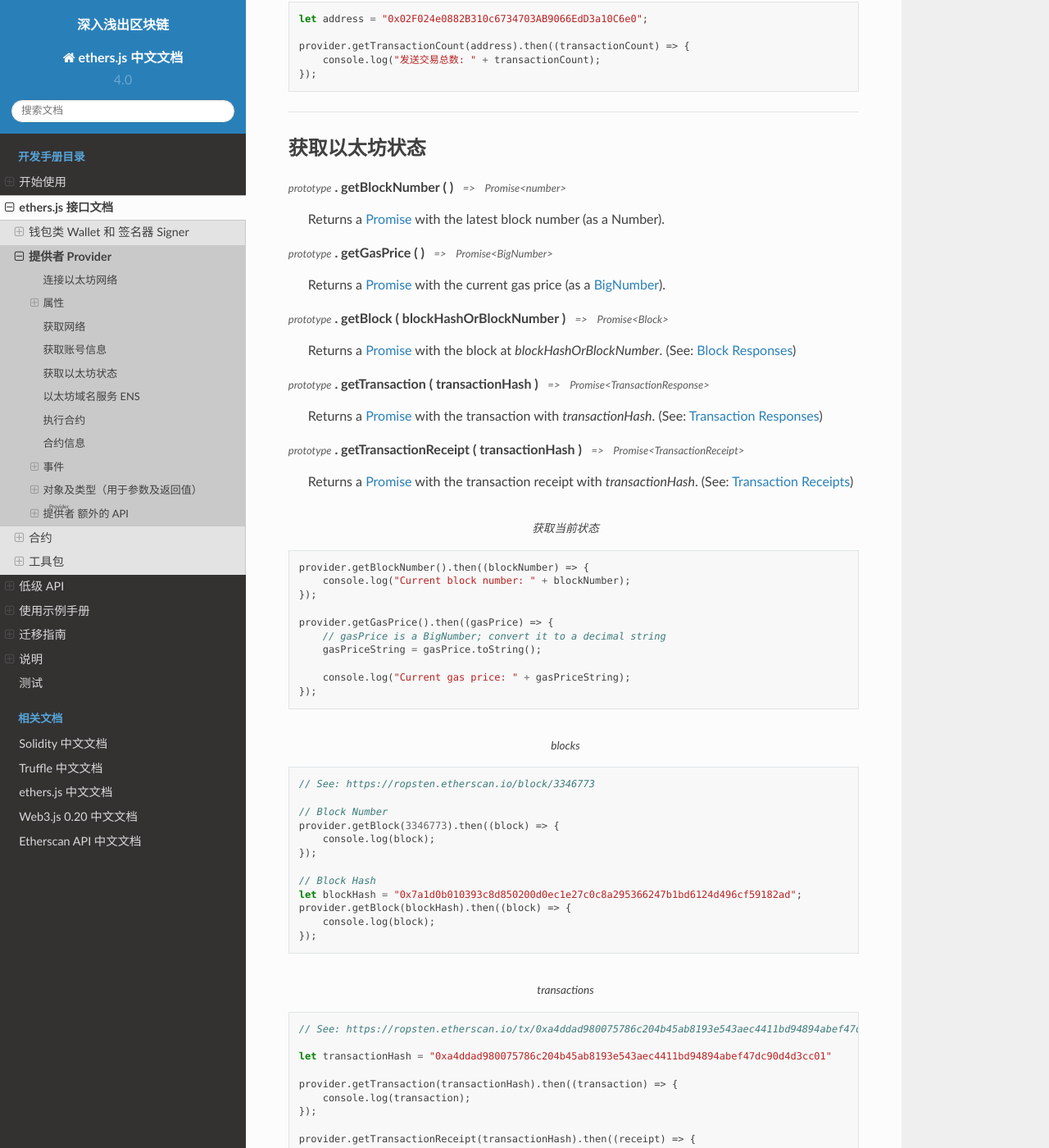
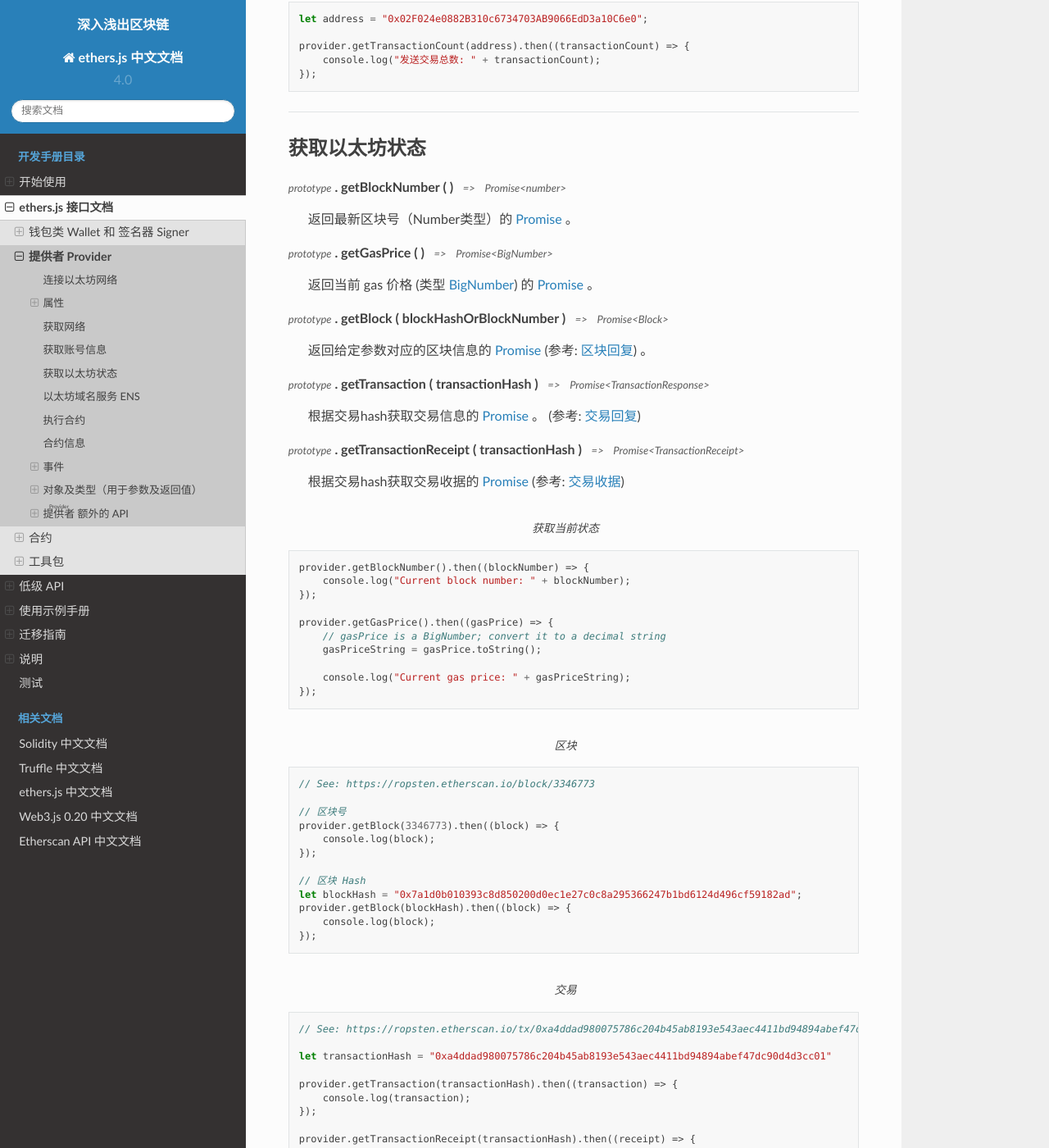
Before and after one commit to lbc-team/ethers.js-docs, a Sphinx documentation site: the page built from source/api-providers.rst, in a window 1280 px wide and 1400 px high, scrolled down 5419 px. Shown: the whole window at 82% size. Built offline with Sphinx 7.4.7 and the Read the Docs theme 2.0.0, drawn with Linux system fonts in a browser that asks for light colours; comment, search, counter and statistics services are not loaded; some of the changed text lies outside the part shown.

Commit message:
translate 获取以太坊状态

```diff
--- a/source/api-providers.rst
+++ b/source/api-providers.rst
@@ -244,7 +244,7 @@ IpcProvider （派生于 JsonRpcProvider ）属性
 .. _provider-account:
 
 获取账号信息
-===========
+==============
 
 :sup:`prototype` . getBalance ( addressOrName [ , blockTag :sup:`= "latest"` ] ) |nbsp| :sup:`=>` |nbsp| :sup:`Promise<BigNumber>`
     返回参数 *addressOrName* 余额的（类型为 :ref:`BigNumber <bignumber>` ） :ref:`Promise <promise>` 对象。
@@ -285,20 +285,20 @@ IpcProvider （派生于 JsonRpcProvider ）属性
 =================
 
 :sup:`prototype` . getBlockNumber ( ) |nbsp| :sup:`=>` |nbsp| :sup:`Promise<number>`
-    Returns a :ref:`Promise <promise>` with the latest block number (as a Number).
+    返回最新区块号（Number类型）的 :ref:`Promise <promise>` 。
 
 :sup:`prototype` . getGasPrice ( ) |nbsp| :sup:`=>` |nbsp| :sup:`Promise<BigNumber>`
-    Returns a :ref:`Promise <promise>` with the current gas price (as a :ref:`BigNumber <bignumber>`).
+    返回当前 gas 价格  (类型 :ref:`BigNumber <bignumber>`) 的 :ref:`Promise <promise>` 。
 
 :sup:`prototype` . getBlock ( blockHashOrBlockNumber ) |nbsp| :sup:`=>` |nbsp| :sup:`Promise<Block>`
-    Returns a :ref:`Promise <promise>` with the block at *blockHashOrBlockNumber*. (See: :ref:`Block Responses <blockresponse>`)
+    返回给定参数对应的区块信息的 :ref:`Promise <promise>`  (参考: :ref:`区块回复 <blockresponse>`) 。
 
 :sup:`prototype` . getTransaction ( transactionHash ) |nbsp| :sup:`=>` |nbsp| :sup:`Promise<TransactionResponse>`
-    Returns a :ref:`Promise <promise>` with the transaction with *transactionHash*. (See: :ref:`Transaction Responses <transaction-response>`)
+    根据交易hash获取交易信息的 :ref:`Promise <promise>` 。 (参考: :ref:`交易回复 <transaction-response>`)
 
 :sup:`prototype` . getTransactionReceipt ( transactionHash ) |nbsp| :sup:`=>` |nbsp| :sup:`Promise<TransactionReceipt>`
-    Returns a :ref:`Promise <promise>` with the transaction receipt with *transactionHash*.
-    (See: :ref:`Transaction Receipts <transaction-receipt>`)
+    根据交易hash获取交易收据的 :ref:`Promise <promise>`
+    (参考: :ref:`交易收据 <transaction-receipt>`)
 
 
 .. code-block:: javascript
@@ -316,23 +316,23 @@ IpcProvider （派生于 JsonRpcProvider ）属性
     });
 
 .. code-block:: javascript
-    :caption: *blocks*
+    :caption: *区块*
 
     // See: https://ropsten.etherscan.io/block/3346773
 
-    // Block Number
+    // 区块号
     provider.getBlock(3346773).then((block) => {
         console.log(block);
     });
 
-    // Block Hash
+    // 区块 Hash
     let blockHash = "0x7a1d0b010393c8d850200d0ec1e27c0c8a295366247b1bd6124d496cf59182ad";
     provider.getBlock(blockHash).then((block) => {
         console.log(block);
     });
 
 .. code-block:: javascript
-    :caption: *transactions*
+    :caption: *交易*
 
     // See: https://ropsten.etherscan.io/tx/0xa4ddad980075786c204b45ab8193e543aec4411bd94894abef47dc90d4d3cc01
 
@@ -480,11 +480,11 @@ usually be used instead.
 
 :sup:`prototype` . getStorageAt ( addressOrName , position [ , blockTag :sup:`= "latest"` ] ) |nbsp| :sup:`=>` |nbsp| :sup:`Promise<hex>`
     Returns a :ref:`Promise <promise>` with the value (as a :ref:`hex string <hexstring>`) at
-    *addressOrName* in *position* at *blockTag*. (See :ref:`Block Tags <blocktag>`)
+    *addressOrName* in *position* at *blockTag*. (参考 :ref:`Block Tags <blocktag>`)
 
 :sup:`prototype` . getLogs ( filter ) |nbsp| :sup:`=>` |nbsp| :sup:`Promise< Log [ ] >`
     Returns a :ref:`Promise <promise>` with an array (possibly empty) of the logs that
-    match the *filter*. (See :ref:`Filters <filter>`)
+    match the *filter*. (参考 :ref:`Filters <filter>`)
 
 .. code-block:: javascript
     :caption: *get contract code*
--- a/source/api-utils.rst
+++ b/source/api-utils.rst
@@ -4,8 +4,7 @@
 工具包
 *********
 
-The utility functions provide a large assortment of common utility functions
-required to write dapps, process user input and format data.
+工具包提供了大量的通用实用函数去编写 dapps、处理用户输入和格式化数据等功能。
 
 -----
 
@@ -64,7 +63,7 @@ addresses and various ways they are determined.
 .. _arrayish:
 
 Arrayish
-========
+==========
 
 An arrayish object is used to describe binary data and has the following conditions met:
 
```
Also changed, not shown: other parts of source/api-providers.rst (+1 -1 lines).
